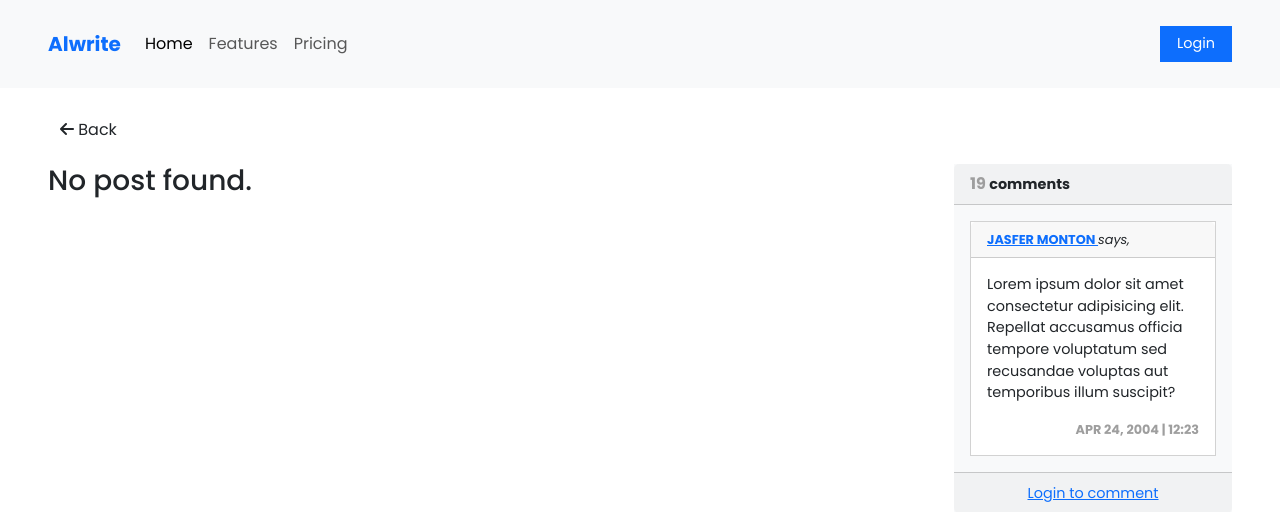
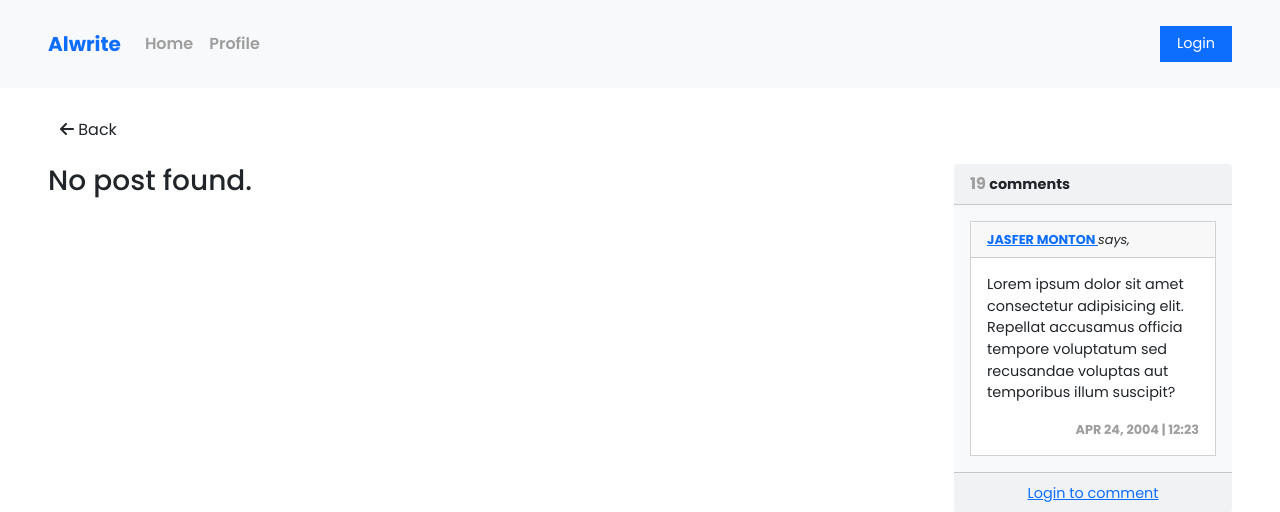
Before and after one commit to fersonull/blog-webapp, a PHP site: page /post.php?pid=1 in a window 1280 px wide. Shown: the top 512 px of the page. Run offline with PHP 8.4, Linux system fonts and the light colour scheme; data that the repository does not hold is empty; some libraries are stand-ins or nearby versions.

Commit message:
made navbar dynamic

```diff
--- a/app/partials/nav.php
+++ b/app/partials/nav.php
@@ -1,3 +1,9 @@
+<?php
+function isActive($url) {
+    return $url === parse_url($_SERVER['REQUEST_URI'])['path'];
+}
+?>
+
 <nav class="navbar navbar-expand-md bg-body-tertiary sticky-top">
     <div class="container-fluid p-3 px-lg-5">
         <!-- <div class="p-3 bg-secondary rounded-circle d-md-none">
@@ -12,17 +18,17 @@
         </button>
         <div class="collapse navbar-collapse" id="navbarNav">
             <ul class="navbar-nav">
-                <li class="nav-item">
-                    <a class="nav-link active" aria-current="page" href="/blog/">Home</a>
+                <li class="nav-item poppins-semibold">
+                    <a class="nav-link d-flex align-items-center justidy-content-center <?= isActive("/blog/") ? 'text-primary' : 'text-gray-100'?>" aria-current="page" href="/blog/">
+                        <i class="fas fa-home fs-7 me-1 d-md-none"></i>
+                        Home
+                    </a>
                 </li>
-                <li class="nav-item">
-                    <a class="nav-link" href="#">Features</a>
-                </li>
-                <li class="nav-item">
-                    <a class="nav-link" href="#">Pricing</a>
-                </li>
-                <li class="nav-item d-md-none">
-                    <a class="nav-link" href="profile.php">Profile</a>
+                <li class="nav-item poppins-semibold">
+                    <a class="nav-link d-flex align-items-center justidy-content-center <?= isActive("/blog/profile.php") ? 'text-primary' : 'text-gray-100'?>" aria-current="page" href="/blog/profile.php">
+                        <i class="fas fa-user fs-7 me-1 d-md-none"></i>
+                        Profile
+                    </a>
                 </li>
                 <form class="d-flex mt-2 d-md-none" role="search">
                     <input class="form-control shadow-none rounded-0 me-2" type="search" placeholder="Search" aria-label="Search">
```
